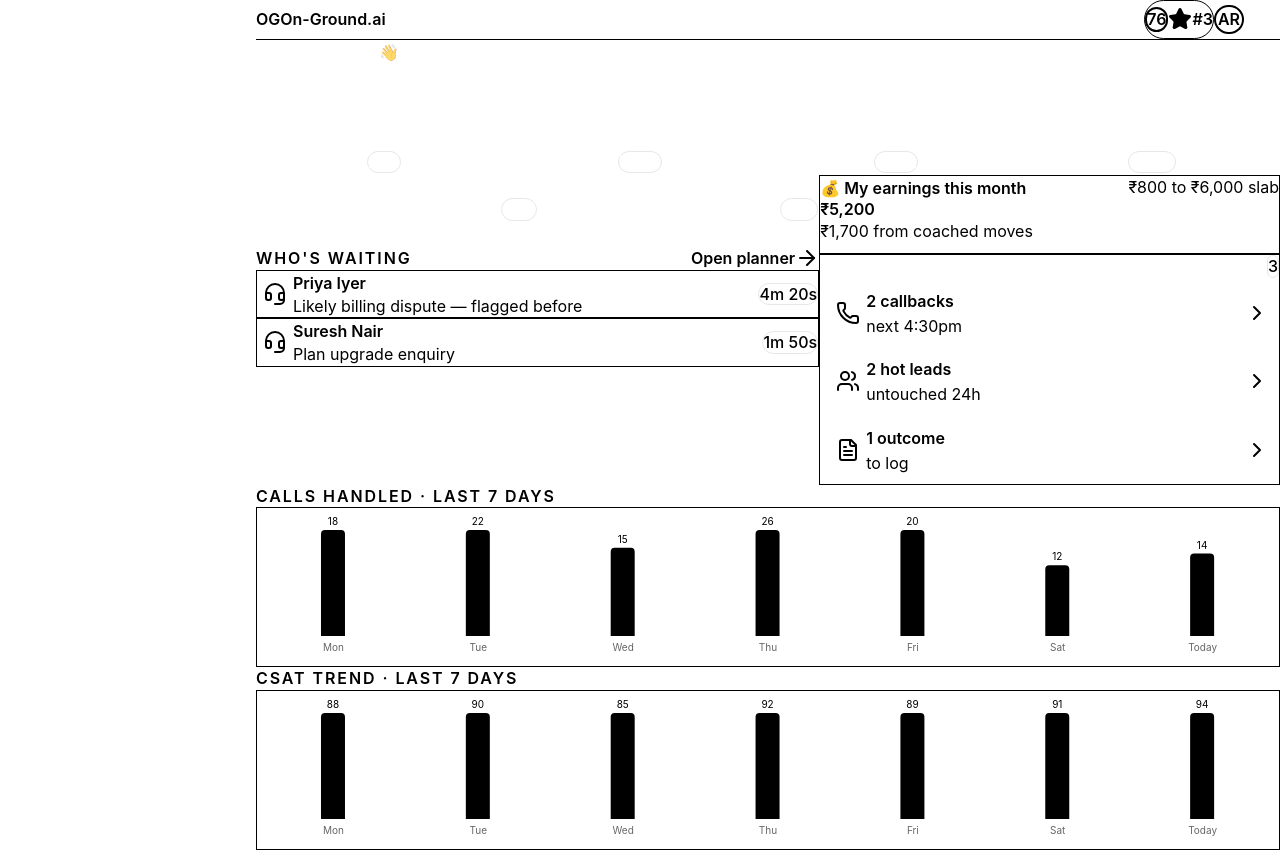
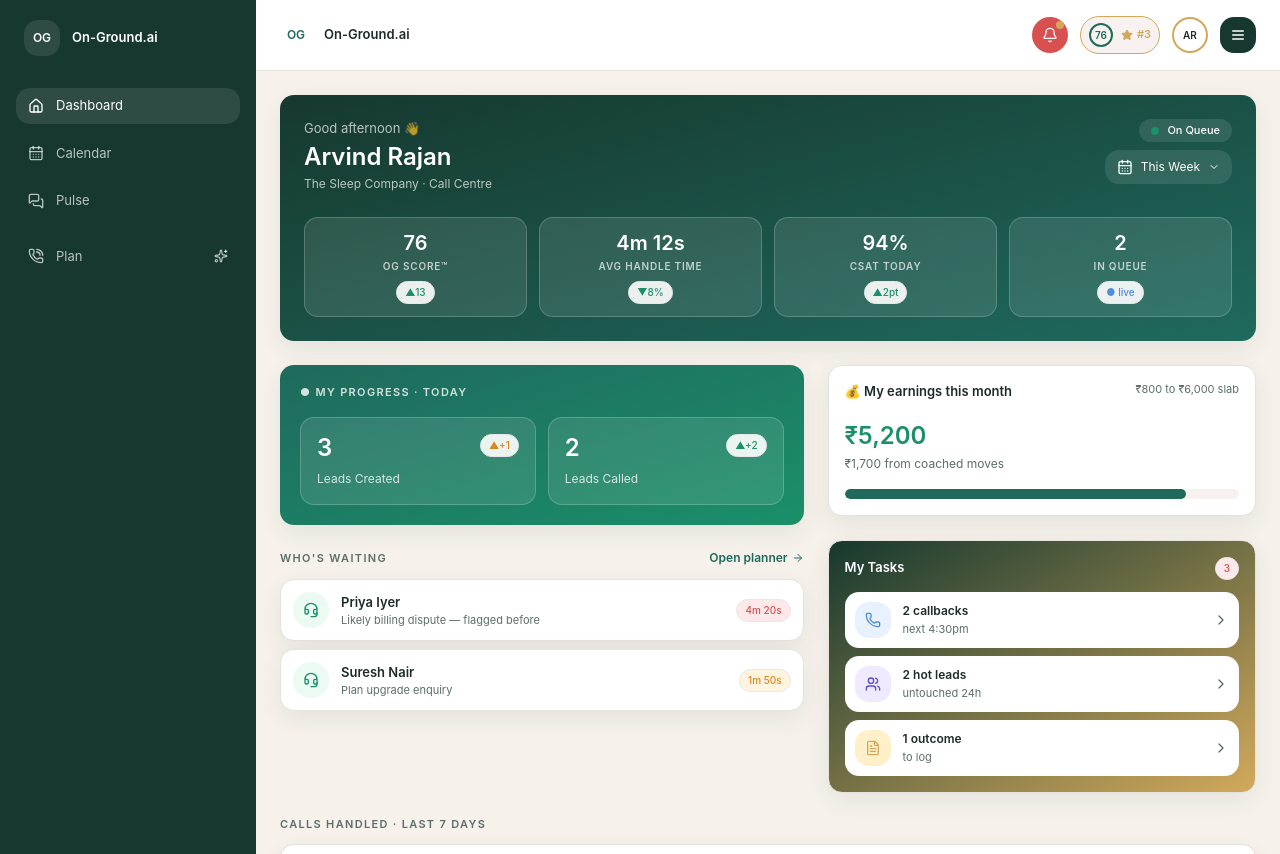
Before and after one commit to Sivaani-Janaswamy/oga-callcentre-app, a React (Vite) app: page /dashboard in a window 1280 px wide. Shown: the top 854 px of the page. Built offline with nearby package versions, Linux system fonts and the light colour scheme.

Commit message:
fix(styles): load design tokens before tailwind

```diff
--- a/src/index.css
+++ b/src/index.css
@@ -1,3 +1,5 @@
+@import './styles/tokens.css';
+
 @tailwind base;
 @tailwind components;
 @tailwind utilities;
```
